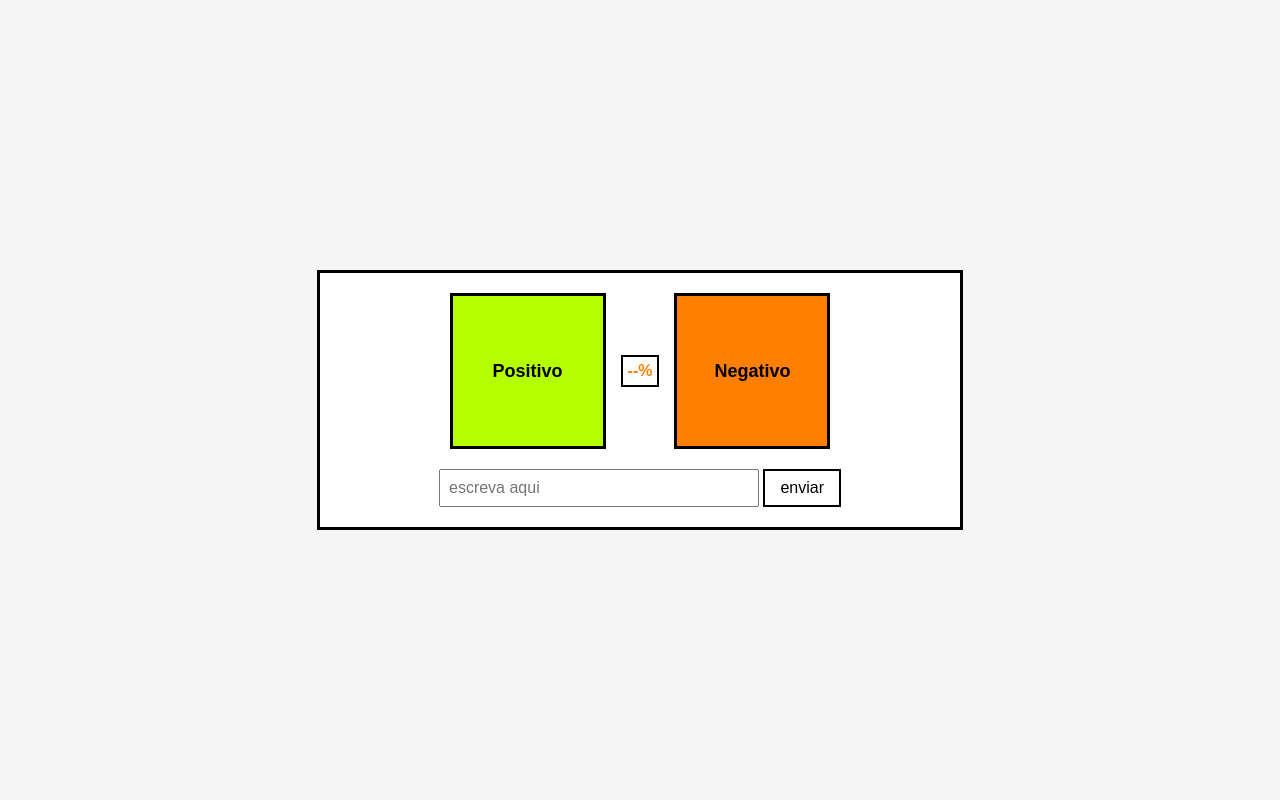
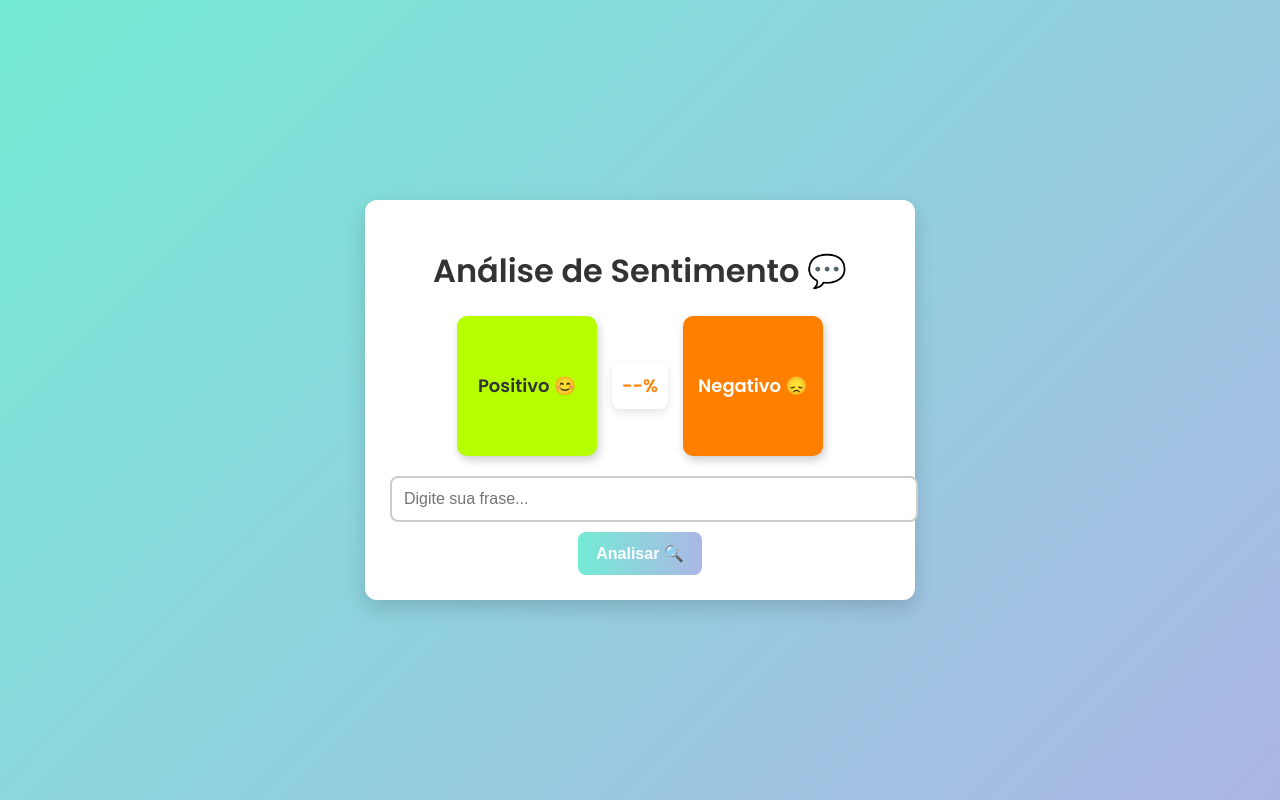
Before and after one commit to sousam02/Review-classifier, a Flask app: template templates/index.html in a window 1280 px wide. Run offline with Flask 3, Linux system fonts and the light colour scheme; the template is opened without the code that fills it, so the values that code supplies are empty; parts of the project's set-up code (start-up, migrations or seed data) failed here and were passed over.

Commit message:
Correção no CSS e melhoria no layout

```diff
--- a/templates/index.html
+++ b/templates/index.html
@@ -4,83 +4,22 @@
     <meta charset="UTF-8">
     <meta name="viewport" content="width=device-width, initial-scale=1.0">
     <title>Análise de Sentimento</title>
-    <style>
-        body {
-            font-family: Arial, sans-serif;
-            display: flex;
-            justify-content: center;
-            align-items: center;
-            height: 100vh;
-            background-color: #f5f5f5;
-            margin: 0;
-        }
-        .container {
-            width: 600px;
-            border: 3px solid black;
-            padding: 20px;
-            text-align: center;
-            background-color: white;
-        }
-        .boxes {
-            display: flex;
-            justify-content: center;
-            align-items: center;
-            margin-bottom: 20px;
-        }
-        .box {
-            width: 150px;
-            height: 150px;
-            border: 3px solid black;
-            display: flex;
-            flex-direction: column;
-            justify-content: center;
-            align-items: center;
-            font-size: 18px;
-            font-weight: bold;
-        }
-        .positive {
-            background-color: #b6ff00; /* Verde limão */
-        }
-        .negative {
-            background-color: #ff7f00; /* Laranja */
-        }
-        .percentage {
-            margin: 0 15px;
-            padding: 5px;
-            border: 2px solid black;
-            font-size: 16px;
-            font-weight: bold;
-            color: #ff7f00;
-        }
-        input {
-            width: 300px;
-            padding: 8px;
-            font-size: 16px;
-        }
-        button {
-            padding: 8px 15px;
-            font-size: 16px;
-            cursor: pointer;
-            border: 2px solid black;
-            background-color: white;
-        }
-        button:hover {
-            background-color: lightgray;
-        }
-    </style>
+    <link rel="stylesheet" href="styles.css">
 </head>
 <body>
 
     <div class="container">
+        <h1>Análise de Sentimento 💬</h1>
+
         <div class="boxes">
-            <div class="box positive">Positivo</div>
+            <div class="box positive">Positivo 😊</div>
             <div class="percentage" id="percentage">--%</div>
-            <div class="box negative">Negativo</div>
+            <div class="box negative">Negativo 😞</div>
         </div>
 
         <form method="POST" id="sentimentForm">
-            <input type="text" name="frase" id="frase" placeholder="escreva aqui" required>
-            <button type="submit">enviar</button>
+            <input type="text" name="frase" id="frase" placeholder="Digite sua frase..." required>
+            <button type="submit">Analisar 🔍</button>
         </form>
 
         {% if resultado %}
@@ -92,11 +31,11 @@
                     document.getElementById("percentage").innerText = confianca + "%";
 
                     if (sentimento === "positivo") {
-                        document.querySelector(".positive").style.opacity = "1";
-                        document.querySelector(".negative").style.opacity = "0.4";
+                        document.querySelector(".positive").classList.add("highlight");
+                        document.querySelector(".negative").classList.remove("highlight");
                     } else {
-                        document.querySelector(".negative").style.opacity = "1";
-                        document.querySelector(".positive").style.opacity = "0.4";
+                        document.querySelector(".negative").classList.add("highlight");
+                        document.querySelector(".positive").classList.remove("highlight");
                     }
                 });
             </script>
--- a/templates/styles.css
+++ b/templates/styles.css
@@ -1,30 +1,31 @@
-/* Reset básico */
-* {
-    margin: 0;
-    padding: 0;
-    box-sizing: border-box;
-    font-family: Arial, sans-serif;
-}
+/* Fonte personalizada */
+@import url('https://fonts.googleapis.com/css2?family=Poppins:wght@300;400;600&display=swap');
 
-/* Corpo */
 body {
+    font-family: 'Poppins', sans-serif;
     display: flex;
     justify-content: center;
     align-items: center;
     height: 100vh;
-    background: #fff;
+    background: linear-gradient(135deg, #74ebd5, #acb6e5);
+    margin: 0;
 }
 
-/* Container principal */
 .container {
-    width: 600px;
-    padding: 20px;
-    border: 3px solid black;
+    width: 500px;
+    border-radius: 12px;
+    padding: 25px;
     text-align: center;
     background: white;
+    box-shadow: 0px 8px 20px rgba(0, 0, 0, 0.15);
+    animation: fadeIn 1s ease-in-out;
 }
 
-/* Área dos quadrados */
+h1 {
+    font-weight: 600;
+    color: #333;
+}
+
 .boxes {
     display: flex;
     justify-content: center;
@@ -32,67 +33,90 @@ body {
     margin-bottom: 20px;
 }
 
-/* Quadrados */
 .box {
-    width: 180px;
-    height: 180px;
-    border: 3px solid black;
+    width: 140px;
+    height: 140px;
+    border-radius: 10px;
     display: flex;
     flex-direction: column;
     justify-content: center;
     align-items: center;
+    font-size: 18px;
+    font-weight: bold;
+    transition: 0.3s ease;
+    box-shadow: 2px 4px 10px rgba(0, 0, 0, 0.2);
 }
 
-/* Cores específicas */
 .positive {
-    background: #b6ff00; /* Verde limão */
+    background-color: #b6ff00;
+    color: #333;
 }
 
 .negative {
-    background: #ff7f00; /* Laranja */
+    background-color: #ff7f00;
+    color: white;
 }
 
-/* Linhas dentro das caixas */
-.content {
-    width: 80%;
+.percentage {
+    margin: 0 15px;
+    padding: 10px;
+    border-radius: 8px;
+    font-size: 18px;
+    font-weight: bold;
+    color: #ff7f00;
+    background: #fff;
+    box-shadow: 0px 4px 10px rgba(0, 0, 0, 0.1);
 }
 
-.line {
-    height: 6px;
-    background: black;
-    margin: 10px 0;
+/* Efeito de destaque para os sentimentos */
+.highlight {
+    transform: scale(1.1);
+    box-shadow: 0px 6px 15px rgba(0, 0, 0, 0.25);
 }
 
-/* Porcentagem */
-.percentage {
-    width: 50px;
-    height: 50px;
-    border: 2px solid black;
-    display: flex;
-    align-items: center;
-    justify-content: center;
+/* Estilização do input */
+input {
+    width: 100%;
+    padding: 12px;
+    font-size: 16px;
+    border: 2px solid #ccc;
+    border-radius: 8px;
+    outline: none;
+    transition: 0.3s;
+}
+
+input:focus {
+    border-color: #74ebd5;
+    box-shadow: 0px 0px 8px rgba(116, 235, 213, 0.8);
+}
+
+/* Botão estilizado */
+button {
+    margin-top: 10px;
+    padding: 12px 18px;
     font-size: 16px;
     font-weight: bold;
-    color: #ff7f00;
-}
-
-/* Input */
-input {
-    width: 300px;
-    padding: 8px;
-    border: 2px solid black;
-    font-size: 16px;
-}
-
-/* Botão */
-button {
-    padding: 8px 15px;
-    font-size: 16px;
     cursor: pointer;
-    border: 2px solid black;
-    background-color: white;
+    border: none;
+    border-radius: 8px;
+    background: linear-gradient(90deg, #74ebd5, #acb6e5);
+    color: white;
+    transition: 0.3s;
 }
 
 button:hover {
-    background-color: lightgray;
+    background: linear-gradient(90deg, #56ccf2, #2f80ed);
+    transform: scale(1.05);
 }
+
+/* Animação suave */
+@keyframes fadeIn {
+    from {
+        opacity: 0;
+        transform: translateY(-10px);
+    }
+    to {
+        opacity: 1;
+        transform: translateY(0);
+    }
+}
```
